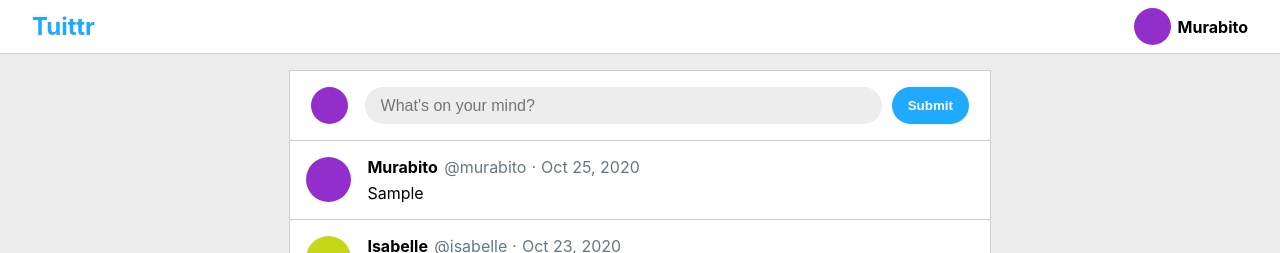
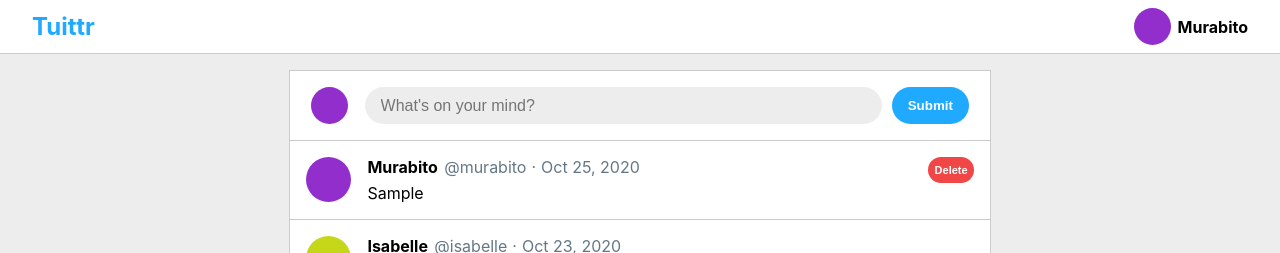
Before and after one commit to iSkylake/Tuittr, a React (Create React App) app in the folder client/: page / in a window 1280 px wide. Both pictures are taken after typing "Sample" into the empty fields and a click on the button "Submit". Shown: the top 253 px of the page. Built offline with nearby package versions, Linux system fonts and the light colour scheme.

Commit message:
Add delete tuit feature

```diff
--- a/client/src/components/feed/Feed.js
+++ b/client/src/components/feed/Feed.js
@@ -7,17 +7,18 @@ import sortByDate from '../../utils/sortByDate';
 import ProfilePicture from '../common/ProfilePicture';
 
 function Feed() {
-	const { tuits } = useContext(StateContext).state;
+	const { state, dispatch } = useContext(StateContext);
 
 	return (
 		<div className={cls.feed}>
 			{
-				tuits.sort(sortByDate).map(tuit => (
+				state.tuits.sort(sortByDate).map(tuit => (
 					<div className={cls.tuit} key={tuit.id}>
 						<div className={cls.profilePicCtn}>
 							<ProfilePicture color={tuit.profilePic} size='lg'/>
 						</div>
 						<div className={cls.tuitContent}>
+							<div className={cls.tuitHeader}>
 								<div className={cls.tuitInfo}>
 									<span className={cls.username}>{tuit.username}</span>
 									<span className={cls.ign}>{`@${tuit.ign}`}</span>
@@ -25,6 +26,20 @@ function Feed() {
 									<time className={cls.date} dateTime={tuit.date}>
 										{formatDate(tuit.date)}
 									</time>
+								</div>
+								{
+									tuit.ign === state.currentUser.ign && (
+										<button
+											className={cls.deleteBtn}
+											onClick={() => dispatch({
+												type: 'DELETE_TUIT',
+												payload: tuit.id
+											})}
+										>
+											Delete
+										</button>
+									)
+								}
 							</div>
 							<div className={cls.tuitText}>
 								{ tuit.text }
--- a/client/src/components/feed/Feed.module.css
+++ b/client/src/components/feed/Feed.module.css
@@ -12,6 +12,15 @@
 .profilePicCtn {
 	flex-basis: 49px;
 	margin-right: 10px;
+}
+
+.tuitContent {
+	width: 100%;
+}
+
+.tuitHeader {
+	display: flex;
+	justify-content: space-between;
 }
 
 .tuitInfo {
@@ -37,3 +46,17 @@
 .date {
 	color: #657786;
 }
+
+.deleteBtn {
+	padding: 0rem 0.4rem;
+	background-color: #f04646;
+	color: #fff;
+	font-size: 11px;
+	font-weight: bold;
+	border: none;
+	border-radius: 9999px;
+}
+
+.deleteBtn:hover {
+	background-color: #d13434;
+}
--- a/client/src/reducer/reducer.js
+++ b/client/src/reducer/reducer.js
@@ -11,6 +11,12 @@ function reducer(state, action) {
 				]
 			});
 
+		case 'DELETE_TUIT':
+			return ({
+				...state,
+				tuits: state.tuits.filter(tuit => tuit.id !== payload)
+			})
+
 		default:
 			return state;
 	}
```
Lines whose indentation alone changed are shown as unchanged.
